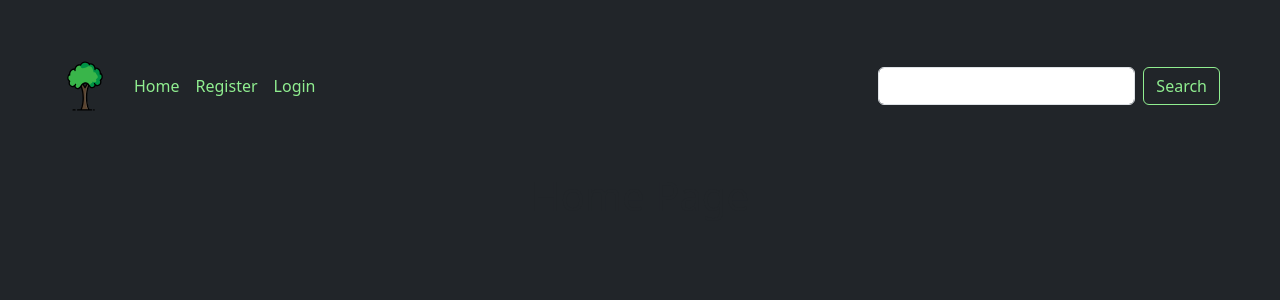
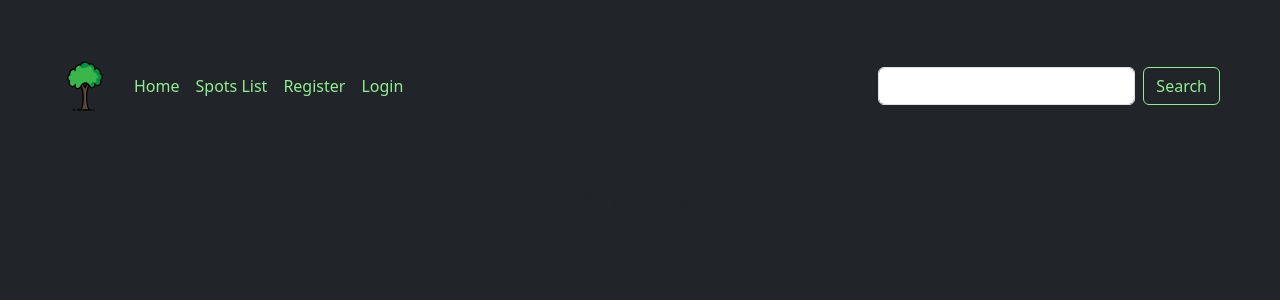
Before and after one commit to badgersky/we-know-spot, a Django app: page / in a window 1280 px wide. Shown: the top 300 px of the page. Run offline with Django 4.2, Linux system fonts and the light colour scheme; some libraries are stand-ins or nearby versions.

Commit message:
update nav.html

```diff
--- a/templates/partials/nav.html
+++ b/templates/partials/nav.html
@@ -14,6 +14,9 @@
                 <li class="nav-item">
                     <a class="nav-link text-green" href="{% url 'home:home' %}">Home</a>
                 </li>
+                <li class="nav-item">
+                    <a class="nav-link text-green" href="{% url 'spots:list' %}">Spots List</a>
+                </li>
                 {% if not user.is_authenticated %}
                     <li class="nav-item">
                         <a class="nav-link text-green" href="{% url 'users:register' %}">Register</a>
@@ -24,9 +27,6 @@
                 {% else %}
                     <li class="nav-item">
                         <a class="nav-link text-green" href="{% url 'spots:create' %}">Create Spot</a>
-                    </li>
-                    <li class="nav-item">
-                        <a class="nav-link text-green" href="{% url 'spots:list' %}">Spots List</a>
                     </li>
                     <li class="nav-item">
                         <a class="nav-link text-green" href="{% url 'users:logout' %}">logout</a>
```
